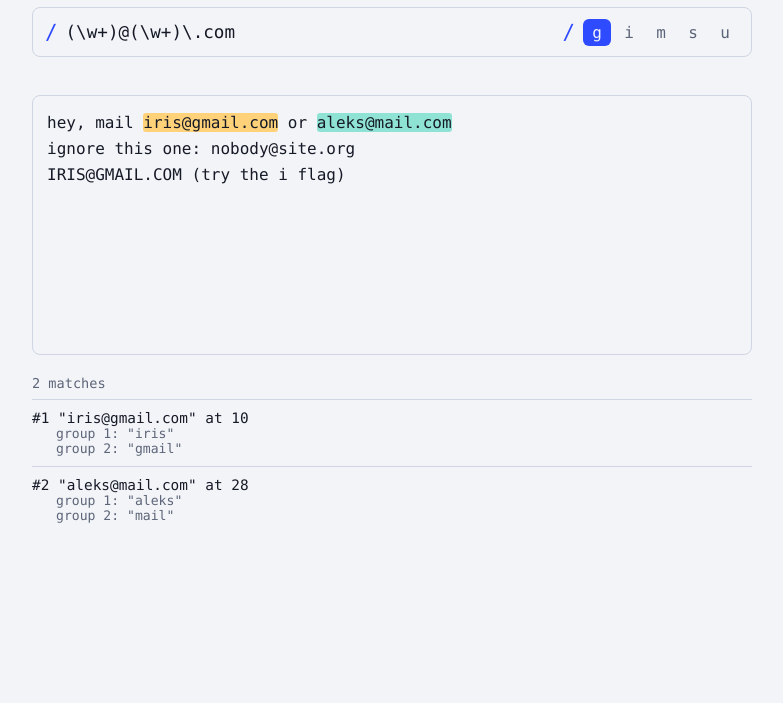
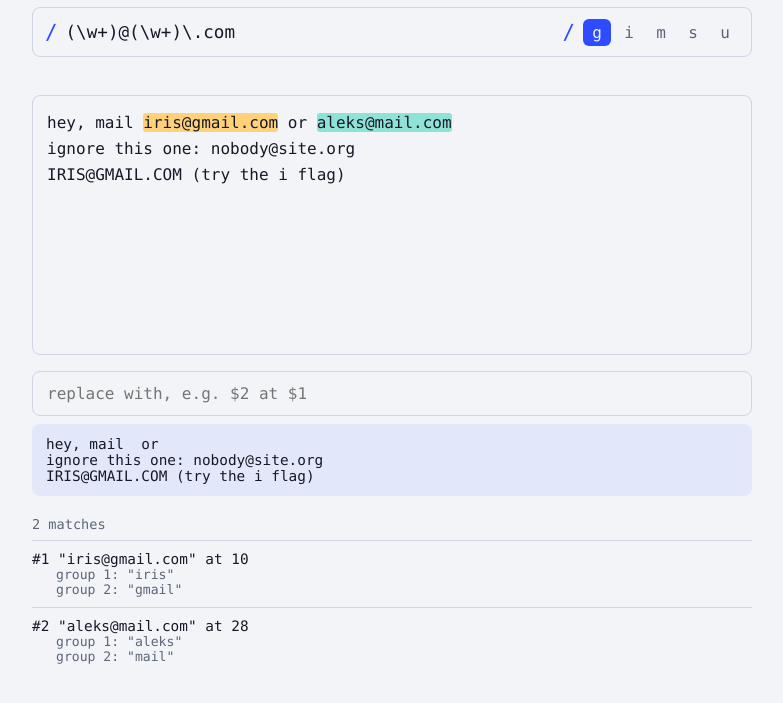
Before and after one commit to iris18102006/regex-playground, a website built with Vite: page index.html in a window 1280 px wide. Shown: the part 125-828 px from the top of the page, without its empty margins (248-1031 px from the left). Before the commit the page ends 800 px from the top, so only its background shows below. Built offline with nearby package versions, Linux system fonts and the light colour scheme.

Commit message:
feat: replace mode with group references

```diff
--- a/index.html
+++ b/index.html
@@ -8,12 +8,14 @@
   <body>
     <main>
       <h1>Regex playground</h1>
+
       <select id="preset" aria-label="Preset patterns">
         <option value="">presets...</option>
         <option value="[\w.+-]+@[\w-]+\.[\w.]+">email</option>
         <option value="https?:\/\/[^\s]+">url</option>
         <option value="#(?:[0-9a-fA-F]{3}){1,2}\b">hex color</option>
       </select>
+
       <section class="pattern-row">
         <span class="slash">/</span>
         <input id="pattern" type="text" value="(\w+)@(\w+)\.com" spellcheck="false" autocomplete="off" aria-label="Regex pattern" />
@@ -36,6 +38,11 @@ ignore this one: nobody@site.org
 IRIS@GMAIL.COM (try the i flag)</textarea>
       </section>
 
+      <section class="replace">
+        <input id="replace" type="text" placeholder="replace with, e.g. $2 at $1" spellcheck="false" autocomplete="off" aria-label="Replacement" />
+        <pre id="replaced" class="replaced"></pre>
+      </section>
+
       <p id="count" class="count"></p>
       <ul id="matches" class="matches"></ul>
     </main>
--- a/src/main.ts
+++ b/src/main.ts
@@ -9,6 +9,9 @@ const backdrop = $<HTMLDivElement>('backdrop');
 const errorEl = $<HTMLParagraphElement>('error');
 const countEl = $<HTMLParagraphElement>('count');
 const listEl = $<HTMLUListElement>('matches');
+const presetEl = $<HTMLSelectElement>('preset');
+const replaceEl = $<HTMLInputElement>('replace');
+const replacedEl = $<HTMLPreElement>('replaced');
 const flagEls = document.querySelectorAll<HTMLInputElement>('.flag input');
 
 function currentFlags(): string {
@@ -51,6 +54,7 @@ function update() {
     errorEl.textContent = res.error;
     backdrop.innerHTML = renderHighlighted(text, []);
     countEl.textContent = '';
+    replacedEl.textContent = '';
     listEl.replaceChildren();
     return;
   }
@@ -60,6 +64,9 @@ function update() {
   backdrop.innerHTML = renderHighlighted(text, matches);
   countEl.textContent = `${matches.length} match${matches.length === 1 ? '' : 'es'}`;
   renderList(matches);
+
+  const re = flags.includes('g') ? res.re : new RegExp(res.re.source, flags);
+  replacedEl.textContent = text.replace(re, replaceEl.value);
 }
 
 textEl.addEventListener('scroll', () => {
@@ -68,13 +75,13 @@ textEl.addEventListener('scroll', () => {
 });
 patternEl.addEventListener('input', update);
 textEl.addEventListener('input', update);
+replaceEl.addEventListener('input', update);
 flagEls.forEach((f) => f.addEventListener('change', update));
 
-update();
-
-const presetEl = $<HTMLSelectElement>('preset');
 presetEl.addEventListener('change', () => {
   if (!presetEl.value) return;
   patternEl.value = presetEl.value;
   update();
 });
+
+update();
--- a/src/style.css
+++ b/src/style.css
@@ -39,6 +39,17 @@ main {
 }
 
 h1 { font-size: 1.4rem; font-weight: 500; margin: 0 0 1.5rem; }
+
+#preset {
+  margin-bottom: 10px;
+  padding: 6px 8px;
+  font: inherit;
+  font-size: 0.85rem;
+  background: transparent;
+  color: var(--ink);
+  border: 1px solid var(--line);
+  border-radius: 6px;
+}
 
 .pattern-row {
   display: flex;
@@ -89,7 +100,6 @@ h1 { font-size: 1.4rem; font-weight: 500; margin: 0 0 1.5rem; }
 }
 .editor:focus-within { border-color: var(--cobalt); }
 
-/* backdrop and textarea MUST share these exact metrics or the highlights drift */
 .layer {
   position: absolute;
   inset: 0;
@@ -119,6 +129,29 @@ h1 { font-size: 1.4rem; font-weight: 500; margin: 0 0 1.5rem; }
   color: var(--ink);
 }
 
+.replace { margin-top: 1rem; }
+.replace input {
+  width: 100%;
+  padding: 12px 14px;
+  font: inherit;
+  background: transparent;
+  color: var(--ink);
+  border: 1px solid var(--line);
+  border-radius: 8px;
+  outline: 0;
+}
+.replace input:focus { border-color: var(--cobalt); }
+.replaced {
+  margin: 8px 0 0;
+  padding: 12px 14px;
+  min-height: 2.4rem;
+  white-space: pre-wrap;
+  border-radius: 8px;
+  background: color-mix(in srgb, var(--cobalt) 8%, transparent);
+  font: inherit;
+  font-size: 0.9rem;
+}
+
 .count { margin: 1.25rem 0 0.5rem; color: var(--muted); font-size: 0.85rem; }
 
 .matches { list-style: none; margin: 0; padding: 0; }
@@ -128,15 +161,3 @@ h1 { font-size: 1.4rem; font-weight: 500; margin: 0 0 1.5rem; }
   font-size: 0.9rem;
 }
 .matches .group { color: var(--muted); padding-left: 1.5rem; font-size: 0.82rem; }
-
-
-#preset {
-  margin-bottom: 10px;
-  padding: 6px 8px;
-  font: inherit;
-  font-size: 0.85rem;
-  background: transparent;
-  color: var(--ink);
-  border: 1px solid var(--line);
-  border-radius: 6px;
-}
```
Lines whose indentation alone changed are shown as unchanged.
